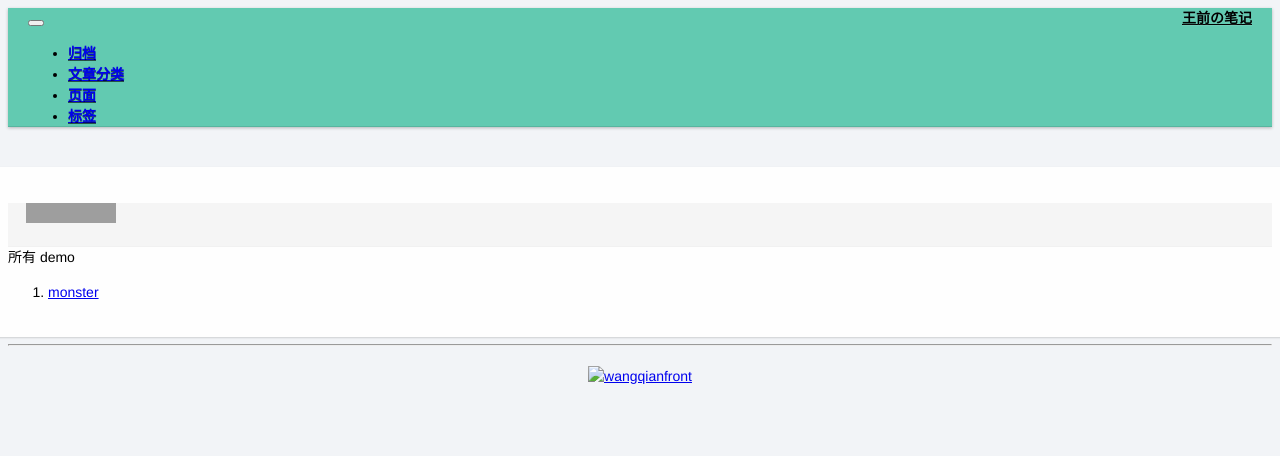
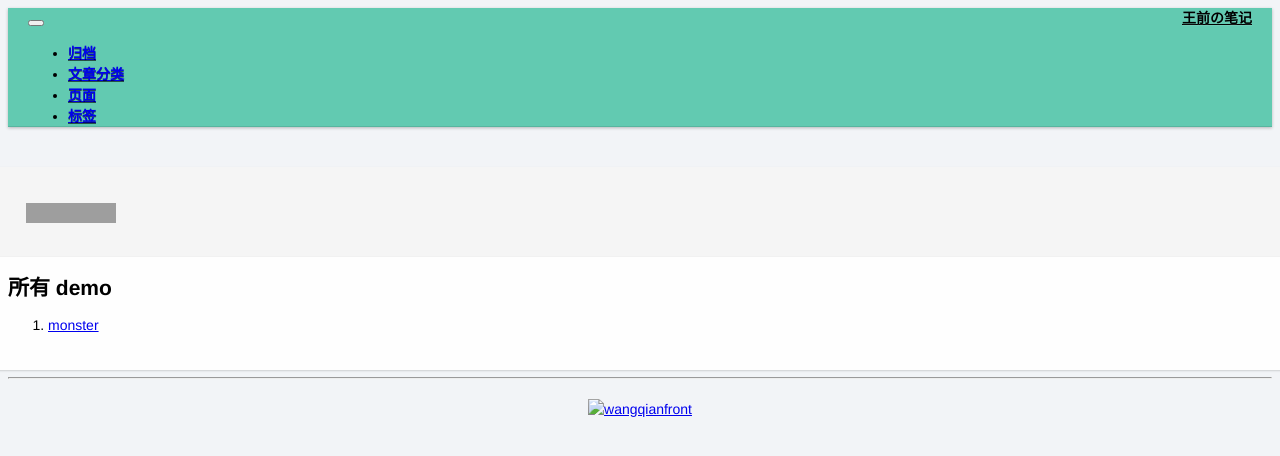
Before and after one commit to wangqianfront/wangqianfront.github.io, a Jekyll site: the page built from demo/index.html, in a window 1280 px wide. Shown: the top 456 px of the page. Built offline with Jekyll 4.4.1, drawn with Linux system fonts in a browser that asks for light colours; nearby versions of some CDN libraries; grey boxes are pictures that could not be loaded.

Commit message:
update style sheet

```diff
--- a/demo/index.html
+++ b/demo/index.html
@@ -5,7 +5,7 @@ description: "所有 demo"
 ---
 {% include JB/setup %}
 
- <div>所有 demo</div>
+ <h2>所有 demo</h2>
  <div>
 	 <ol>
 		<li><a href="./monster">monster</a>
--- a/static/css/style.css
+++ b/static/css/style.css
@@ -114,7 +114,8 @@ section {
 /* Page header tweaks */
 .page-header {
     border-bottom: 1px solid rgba(238, 238, 238, 0.6);
-	margin: 0;
+	margin: -20px -20px 20px;
+    padding: 20px 20px 10px;
 	background-color: #F5F5F5;
 }
 
```
